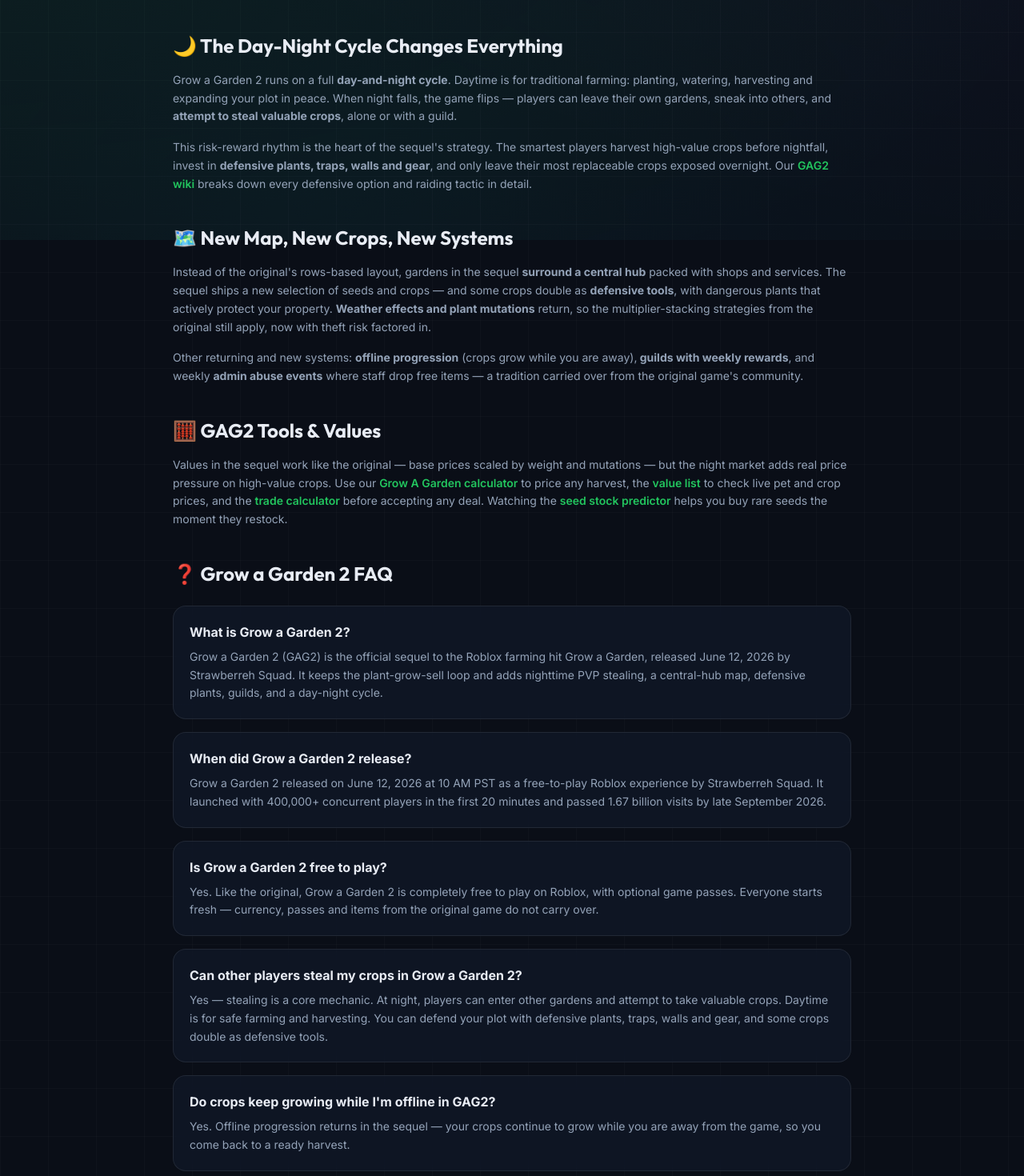
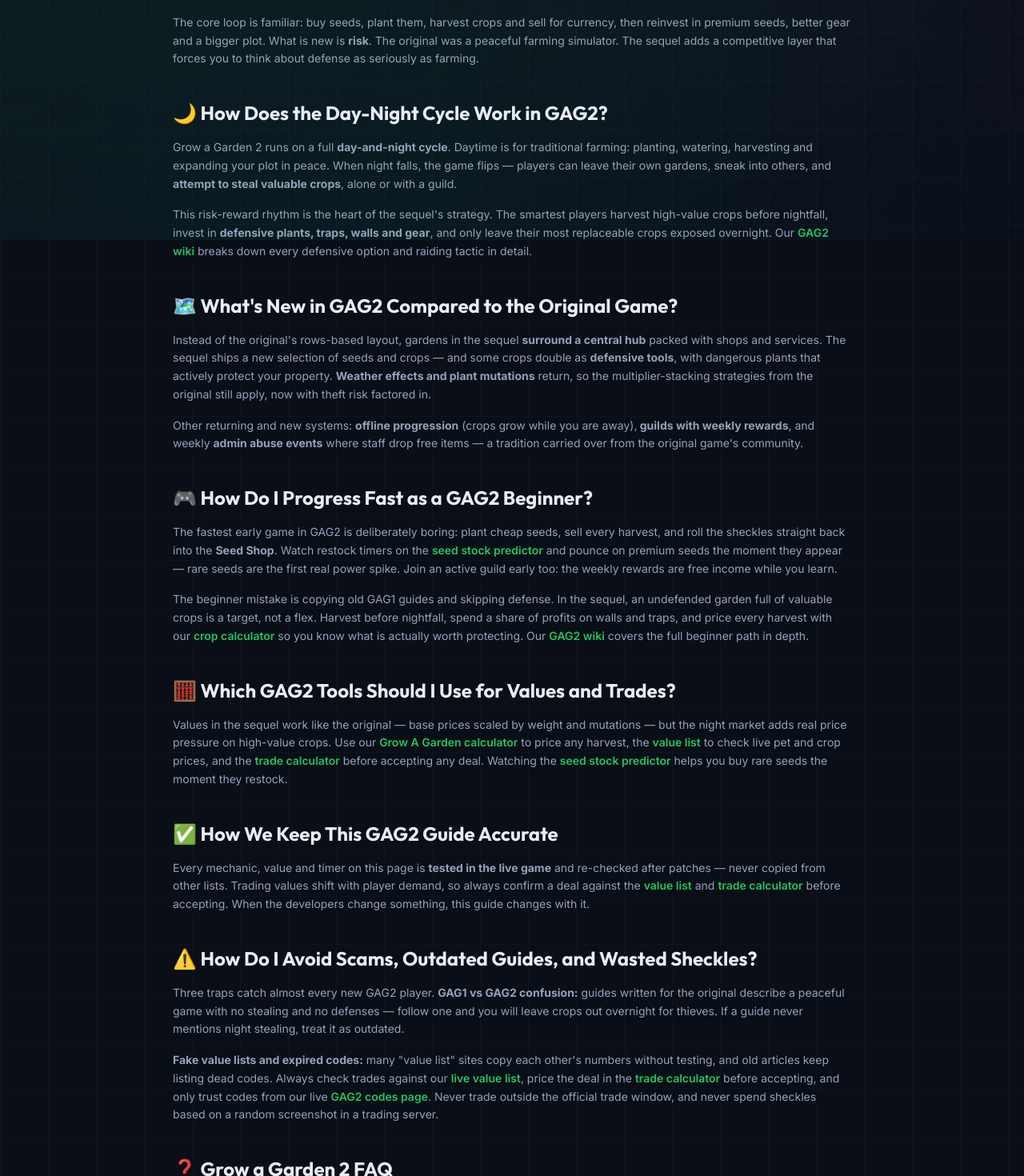
Before and after one commit to liveetcstream-beep/grow-a-garden-calculator, a Next.js app: page /grow-a-garden-2 in a window 1280 px wide. Shown: the part 500-1970 px from the top of the page at 80% size. Built offline with nearby package versions, Linux system fonts and the light colour scheme.

Commit message:
GAG2 wiki: specialist content rewrite — Main hub

```diff
--- a/src/app/grow-a-garden-2/page.tsx
+++ b/src/app/grow-a-garden-2/page.tsx
@@ -76,6 +76,11 @@ export default function GrowAGarden2Hub() {
           the plant-grow-sell loop you know, then bolts on <strong>nighttime PVP stealing</strong>, a central-hub map, defensive
           plants, guilds and a full day-and-night cycle. This hub covers everything: mechanics, strategy, codes and values.
         </p>
+        <p className="text-sm max-w-3xl mx-auto leading-relaxed mt-4 font-medium" style={{ color: "var(--foreground)" }}>
+          Grow a Garden 2 (GAG2) is the official Roblox sequel released June 12, 2026: the same plant-grow-sell loop plus
+          nighttime PVP stealing, a central-hub map, defensive plants, guilds, weather mutations, redeem codes, and a day-night
+          economy. This hub covers mechanics, strategy, values, and tools.
+        </p>
       </div>
 
       <div className="space-y-10 text-sm leading-relaxed" style={{ color: "var(--muted)" }}>
@@ -98,7 +103,7 @@ export default function GrowAGarden2Hub() {
 
         <section>
           <h2 className="text-2xl font-bold mb-4 text-left" style={{ fontFamily: "var(--font-display)", color: "var(--foreground)" }}>
-            🌙 The Day-Night Cycle Changes Everything
+            🌙 How Does the Day-Night Cycle Work in GAG2?
           </h2>
           <p className="mb-4">
             Grow a Garden 2 runs on a full <strong>day-and-night cycle</strong>. Daytime is for traditional farming: planting,
@@ -115,7 +120,7 @@ export default function GrowAGarden2Hub() {
 
         <section>
           <h2 className="text-2xl font-bold mb-4 text-left" style={{ fontFamily: "var(--font-display)", color: "var(--foreground)" }}>
-            🗺️ New Map, New Crops, New Systems
+            🗺️ What's New in GAG2 Compared to the Original Game?
           </h2>
           <p className="mb-4">
             Instead of the original's rows-based layout, gardens in the sequel <strong>surround a central hub</strong> packed with
@@ -133,7 +138,26 @@ export default function GrowAGarden2Hub() {
 
         <section>
           <h2 className="text-2xl font-bold mb-4 text-left" style={{ fontFamily: "var(--font-display)", color: "var(--foreground)" }}>
-            🧮 GAG2 Tools & Values
+            🎮 How Do I Progress Fast as a GAG2 Beginner?
+          </h2>
+          <p className="mb-4">
+            The fastest early game in GAG2 is deliberately boring: plant cheap seeds, sell every harvest, and roll the sheckles
+            straight back into the <strong>Seed Shop</strong>. Watch restock timers on the <Link href="/grow-a-garden-2/stock-predictor" className="text-[var(--primary)] hover:underline font-semibold">seed stock predictor</Link> and
+            pounce on premium seeds the moment they appear — rare seeds are the first real power spike. Join an active guild
+            early too: the weekly rewards are free income while you learn.
+          </p>
+          <p className="mb-4">
+            The beginner mistake is copying old GAG1 guides and skipping defense. In the sequel, an undefended garden full of
+            valuable crops is a target, not a flex. Harvest before nightfall, spend a share of profits on walls and traps, and
+            price every harvest with our <Link href="/" className="text-[var(--primary)] hover:underline font-semibold">crop calculator</Link> so
+            you know what is actually worth protecting. Our <Link href="/grow-a-garden-2/wiki" className="text-[var(--primary)] hover:underline font-semibold">GAG2 wiki</Link> covers
+            the full beginner path in depth.
+          </p>
+        </section>
+
+        <section>
+          <h2 className="text-2xl font-bold mb-4 text-left" style={{ fontFamily: "var(--font-display)", color: "var(--foreground)" }}>
+            🧮 Which GAG2 Tools Should I Use for Values and Trades?
           </h2>
           <p className="mb-4">
             Values in the sequel work like the original — base prices scaled by weight and mutations — but the night market
@@ -142,6 +166,36 @@ export default function GrowAGarden2Hub() {
             check live pet and crop prices, and the <Link href="/trade-calculator" className="text-[var(--primary)] hover:underline font-semibold">trade calculator</Link> before
             accepting any deal. Watching the <Link href="/grow-a-garden-2/stock-predictor" className="text-[var(--primary)] hover:underline font-semibold">seed stock predictor</Link> helps
             you buy rare seeds the moment they restock.
+          </p>
+        </section>
+
+        <section>
+          <h2 className="text-2xl font-bold mb-4 text-left" style={{ fontFamily: "var(--font-display)", color: "var(--foreground)" }}>
+            ✅ How We Keep This GAG2 Guide Accurate
+          </h2>
+          <p className="mb-4">
+            Every mechanic, value and timer on this page is <strong>tested in the live game</strong> and re-checked after
+            patches — never copied from other lists. Trading values shift with player demand, so always confirm a deal against
+            the <Link href="/value-list" className="text-[var(--primary)] hover:underline font-semibold">value list</Link> and <Link href="/trade-calculator" className="text-[var(--primary)] hover:underline font-semibold">trade calculator</Link> before
+            accepting. When the developers change something, this guide changes with it.
+          </p>
+        </section>
+
+        <section>
+          <h2 className="text-2xl font-bold mb-4 text-left" style={{ fontFamily: "var(--font-display)", color: "var(--foreground)" }}>
+            ⚠️ How Do I Avoid Scams, Outdated Guides, and Wasted Sheckles?
+          </h2>
+          <p className="mb-4">
+            Three traps catch almost every new GAG2 player. <strong>GAG1 vs GAG2 confusion:</strong> guides written for the
+            original describe a peaceful game with no stealing and no defenses — follow one and you will leave crops out
+            overnight for thieves. If a guide never mentions night stealing, treat it as outdated.
+          </p>
+          <p className="mb-4">
+            <strong>Fake value lists and expired codes:</strong> many "value list" sites copy each other's numbers without
+            testing, and old articles keep listing dead codes. Always check trades against our <Link href="/value-list" className="text-[var(--primary)] hover:underline font-semibold">live value list</Link>,
+            price the deal in the <Link href="/trade-calculator" className="text-[var(--primary)] hover:underline font-semibold">trade calculator</Link> before
+            accepting, and only trust codes from our live <Link href="/grow-a-garden-2/wiki/codes" className="text-[var(--primary)] hover:underline font-semibold">GAG2 codes page</Link>.
+            Never trade outside the official trade window, and never spend sheckles based on a random screenshot in a trading server.
           </p>
         </section>
 
```
